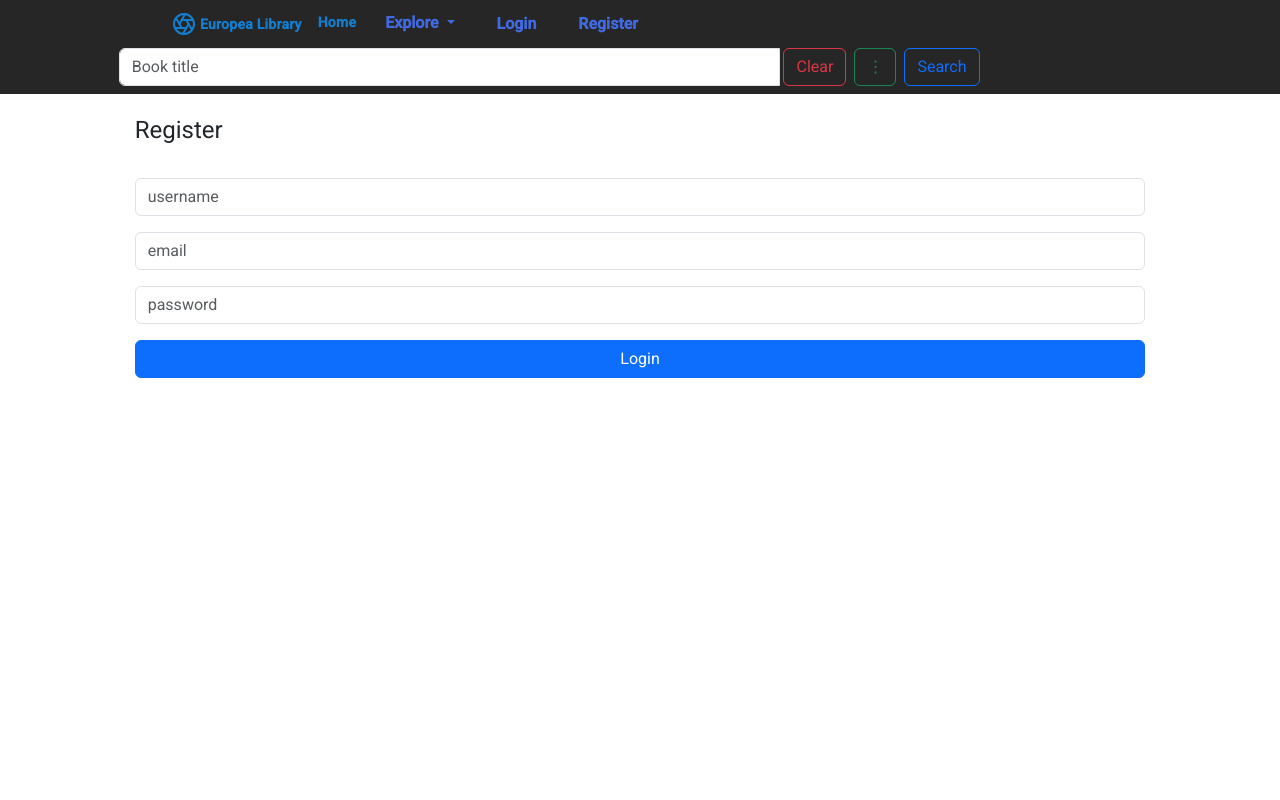
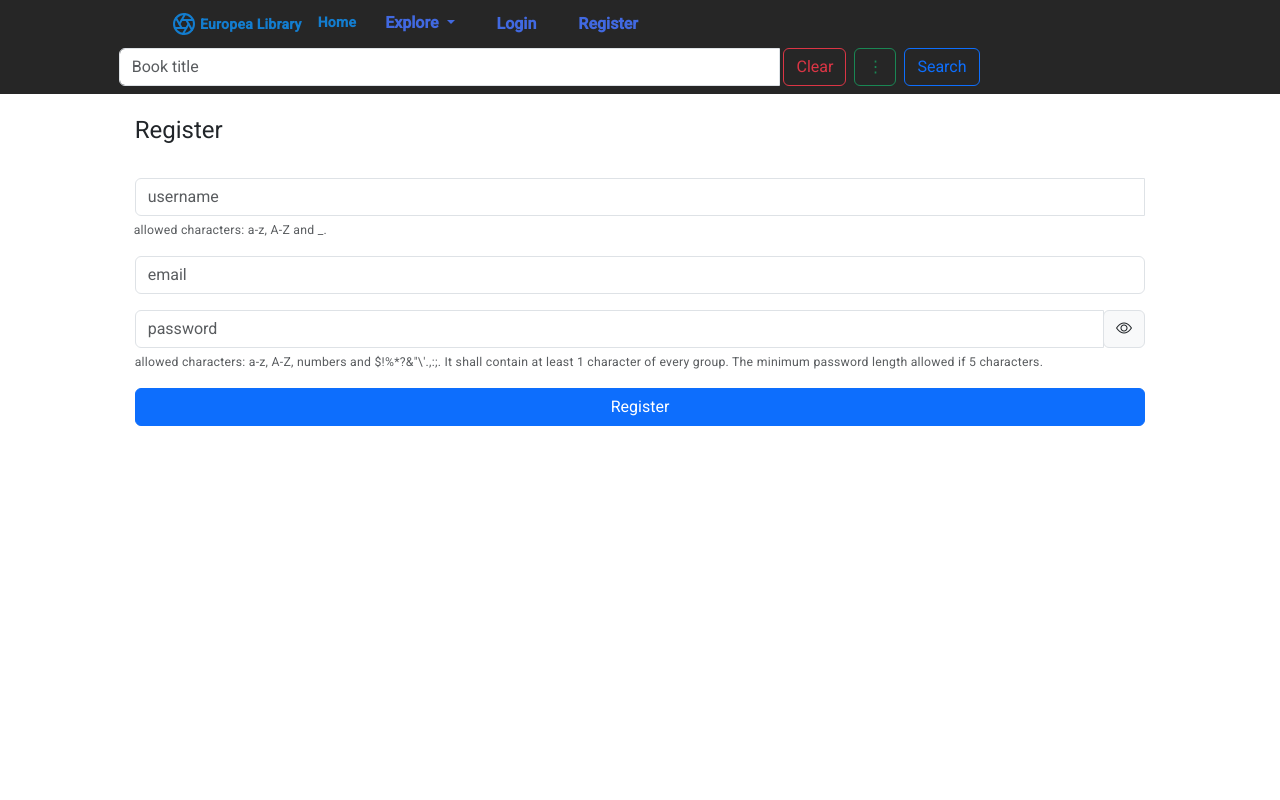
Before and after one commit to goto-eof/europea-library-client, an Angular app: page /register in a window 1280 px wide. Shown: the top 800 px of the page. Built offline with nearby package versions, Linux system fonts and the light colour scheme.

Commit message:
feature: show/hide passowrd

```diff
--- a/src/app/component/login-form/login-form.component.html
+++ b/src/app/component/login-form/login-form.component.html
@@ -11,20 +11,24 @@
       <div class="col-sm-10 vstack gap-3">
         <h1>Login</h1>
 
-        <div class="input-group">
+        <div class="input-group vstack">
           <input
             type="text"
-            class="form-control"
+            class="form-control w-100"
             placeholder="username"
             aria-label="username"
             aria-describedby="basic-addon2"
             formControlName="username"
             name="username"
           />
+          <small id="usernameHelp" class="form-text text-muted"
+            >allowed characters: a-z, A-Z and _.</small
+          >
         </div>
+        <div class="vstack">
           <div class="input-group">
             <input
-            type="password"
+              [type]="isShowPasswordEnabled ? 'text' : 'password'"
               class="form-control"
               placeholder="password"
               aria-label="password"
@@ -32,6 +36,22 @@
               formControlName="password"
               name="password"
             />
+            <div
+              class="input-group-append"
+              (click)="toggleIsShowPasswordEnabled()"
+            >
+              <span class="input-group-text">
+                <i
+                  [class]="
+                    isShowPasswordEnabled ? 'bi bi-eye-slash' : 'bi bi-eye'
+                  "
+                ></i>
+              </span>
+            </div>
+          </div>
+          <small id="emailHelp" class="form-text text-muted"
+            >allowed characters: a-z, A-Z, numbers and $!%*?&"\'.,:;</small
+          >
         </div>
         <button class="btn btn-primary" type="submit">Login</button>
       </div>
--- a/src/app/component/login-form/login-form.component.ts
+++ b/src/app/component/login-form/login-form.component.ts
@@ -9,6 +9,7 @@ import {
   UPDATE_NAV_BAR_AFTER_LOGIN,
 } from '../../service/NavigationService';
 import SnackBarService from '../../service/SnackBarService';
+import FormValidatorService from '../../service/FormValidatorService';
 
 @Component({
   selector: 'app-login-form',
@@ -17,9 +18,10 @@ import SnackBarService from '../../service/SnackBarService';
 })
 export class LoginFormComponent {
   loginForm: FormGroup<any> = this.formBuilder.group({
-    username: ['', Validators.maxLength(100)],
-    password: ['', Validators.maxLength(100)],
+    username: ['', FormValidatorService.getUsernameValidator()],
+    password: ['', FormValidatorService.getPasswordValidator()],
   });
+  isShowPasswordEnabled = false;
 
   constructor(
     private formBuilder: FormBuilder,
@@ -29,13 +31,19 @@ export class LoginFormComponent {
     private snackBarService: SnackBarService
   ) {}
 
+  toggleIsShowPasswordEnabled() {
+    this.isShowPasswordEnabled = !this.isShowPasswordEnabled;
+  }
+
   async submitForm() {
     if (this.loginForm.valid) {
+      const username = this.loginForm.value.username.trim().toLowerCase();
+      if (!username) {
+        this.snackBarService.showErrorWithMessage('Invalid username');
+        return;
+      }
       await this.authService
-        .login(
-          this.loginForm.value.username.trim().toLowerCase(),
-          this.loginForm.value.password
-        )
+        .login(username, this.loginForm.value.password)
         .subscribe({
           next: (authResponse: AuthResponse) => {
             localStorage.setItem('token', authResponse.token);
@@ -58,6 +66,8 @@ export class LoginFormComponent {
             localStorage.removeItem('token');
           },
         });
+    } else {
+      this.snackBarService.showErrorWithMessage('Invalid username or password');
     }
   }
 }
--- a/src/app/component/registration-form/registration-form.component.html
+++ b/src/app/component/registration-form/registration-form.component.html
@@ -11,20 +11,23 @@
       <div class="col-sm-10 vstack gap-3">
         <h1>Register</h1>
 
-        <div class="input-group">
+        <div class="input-group vstack">
           <input
             type="text"
-            class="form-control"
+            class="form-control w-100"
             placeholder="username"
             aria-label="username"
             aria-describedby="basic-addon2"
             formControlName="username"
             name="username"
           />
+          <small id="usernameHelp" class="form-text text-muted"
+            >allowed characters: a-z, A-Z and _.</small
+          >
         </div>
         <div class="input-group">
           <input
-            type="text"
+            type="email"
             class="form-control"
             placeholder="email"
             aria-label="email"
@@ -33,9 +36,10 @@
             name="email"
           />
         </div>
+        <div class="vstack">
           <div class="input-group">
             <input
-            type="password"
+              [type]="isShowPasswordEnabled ? 'text' : 'password'"
               class="form-control"
               placeholder="password"
               aria-label="password"
@@ -43,8 +47,26 @@
               formControlName="password"
               name="password"
             />
+            <div
+              class="input-group-append"
+              (click)="toggleIsShowPasswordEnabled()"
+            >
+              <span class="input-group-text">
+                <i
+                  [class]="
+                    isShowPasswordEnabled ? 'bi bi-eye-slash' : 'bi bi-eye'
+                  "
+                ></i>
+              </span>
             </div>
-        <button class="btn btn-primary" type="submit">Login</button>
+          </div>
+          <small id="passwordHelp" class="form-text text-muted"
+            >allowed characters: a-z, A-Z, numbers and $!%*?&"\'.,:;. It shall
+            contain at least 1 character of every group. The minimum password
+            length allowed if 5 characters.</small
+          >
+        </div>
+        <button class="btn btn-primary" type="submit">Register</button>
       </div>
     </div>
   </div>
--- a/src/app/component/registration-form/registration-form.component.ts
+++ b/src/app/component/registration-form/registration-form.component.ts
@@ -8,6 +8,7 @@ import {
   UPDATE_NAV_BAR_AFTER_LOGIN,
 } from '../../service/NavigationService';
 import SnackBarService from '../../service/SnackBarService';
+import FormValidatorService from '../../service/FormValidatorService';
 
 @Component({
   selector: 'app-registration-form',
@@ -16,10 +17,11 @@ import SnackBarService from '../../service/SnackBarService';
 })
 export class RegistrationFormComponent {
   registrationForm: FormGroup<any> = this.formBuilder.group({
-    username: ['', Validators.maxLength(100)],
+    username: ['', FormValidatorService.getUsernameValidator()],
+    password: ['', FormValidatorService.getPasswordValidator()],
     email: ['', Validators.maxLength(100)],
-    password: ['', Validators.maxLength(100)],
   });
+  isShowPasswordEnabled = false;
 
   constructor(
     private formBuilder: FormBuilder,
@@ -28,6 +30,10 @@ export class RegistrationFormComponent {
     private navigationService: NavigationService,
     private snackBarService: SnackBarService
   ) {}
+
+  toggleIsShowPasswordEnabled() {
+    this.isShowPasswordEnabled = !this.isShowPasswordEnabled;
+  }
 
   async submitForm() {
     if (this.registrationForm.valid) {
@@ -61,6 +67,10 @@ export class RegistrationFormComponent {
             localStorage.removeItem('token');
           },
         });
+    } else {
+      this.snackBarService.showErrorWithMessage(
+        'Malformed username or password'
+      );
     }
   }
 }
--- /dev/null
+++ b/src/app/service/FormValidatorService.ts
@@ -0,0 +1,14 @@
+import { Validators } from '@angular/forms';
+
+const REGEX_USERNAME = /^[A-Za-z][A-Za-z0-9_]{5,36}$/;
+const REGEX_PASSWORD =
+  /^(?=.*[0-9])(?=.*[!@#$%^&*_:;,\.])[a-zA-Z0-9!@#$%^&*_:;,\.]{5,50}$/;
+
+export default class FormValidatorService {
+  static getUsernameValidator() {
+    return Validators.pattern(REGEX_USERNAME);
+  }
+  static getPasswordValidator() {
+    return Validators.pattern(REGEX_PASSWORD);
+  }
+}
```
Lines whose indentation alone changed are shown as unchanged.
